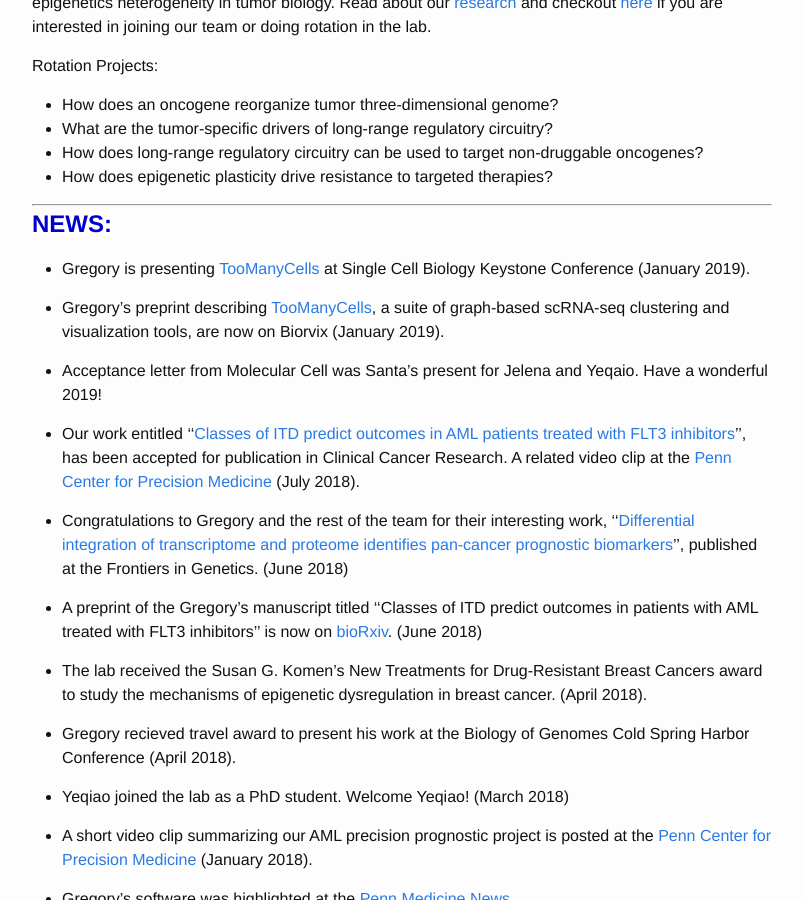
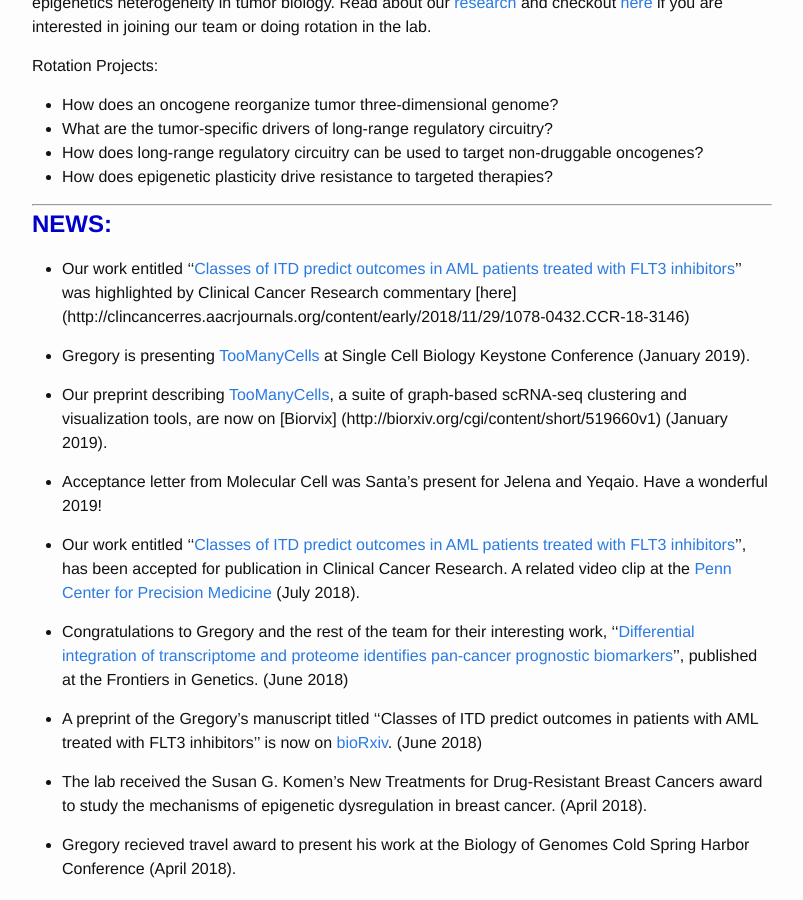
Before and after one commit to faryabib/faryabib.github.io, a Jekyll site: the page built from index.md, in a window 1280 px wide and 900 px high, scrolled down 676 px. Shown: the whole window, without its empty margins (238-1041 px from the left). Built offline with Jekyll 4.4.1, drawn with Linux system fonts in a browser that asks for light colours.

Commit message:
Update index.md

```diff
--- a/index.md
+++ b/index.md
@@ -23,13 +23,15 @@ Rotation Projects:
 ----
 <strong><span style="font-size: 1.5em; font-weight: bold; color: #0000cc; background-color: #ffffff">NEWS:</span><strong>
 
++ Our work entitled ''[Classes of ITD predict outcomes in AML patients treated with FLT3 inhibitors](http://clincancerres.aacrjournals.org/content/early/2018/11/29/1078-0432.CCR-18-0655)'' was highlighted by Clinical Cancer Research commentary [here] (http://clincancerres.aacrjournals.org/content/early/2018/11/29/1078-0432.CCR-18-3146)
+
 + Gregory is presenting [TooManyCells](https://github.com/faryabiLab/too-many-cells) at Single Cell Biology Keystone Conference (January 2019).
 
-+ Gregory's preprint describing [TooManyCells](https://github.com/faryabiLab/too-many-cells), a suite of graph-based scRNA-seq clustering and visualization tools, are now on Biorvix (January 2019).
++ Our preprint describing [TooManyCells](https://github.com/faryabiLab/too-many-cells), a suite of graph-based scRNA-seq clustering and visualization tools, are now on [Biorvix] (http://biorxiv.org/cgi/content/short/519660v1) (January 2019).
 
 + Acceptance letter from Molecular Cell was Santa's present for Jelena and Yeqaio. Have a wonderful 2019!
 
-+ Our work entitled ''[Classes of ITD predict outcomes in AML patients treated with FLT3 inhibitors](http://clincancerres.aacrjournals.org/content/early/2018/09/01/1078-0432.CCR-18-0655)'', has been accepted for publication in Clinical Cancer Research. A related video clip at the [Penn Center for Precision Medicine](https://www.youtube.com/watch?v=vqLXfHXP98A&index=20&list=PLRGEsZTjjo8mLReT4vqHU6cc_d4hn46GV) (July 2018).
++ Our work entitled ''[Classes of ITD predict outcomes in AML patients treated with FLT3 inhibitors](http://clincancerres.aacrjournals.org/content/early/2018/11/29/1078-0432.CCR-18-0655)'', has been accepted for publication in Clinical Cancer Research. A related video clip at the [Penn Center for Precision Medicine](https://www.youtube.com/watch?v=vqLXfHXP98A&index=20&list=PLRGEsZTjjo8mLReT4vqHU6cc_d4hn46GV) (July 2018).
 
 + Congratulations to Gregory and the rest of the team for their interesting work, ''[Differential integration of transcriptome and proteome identifies pan-cancer prognostic biomarkers](https://goo.gl/pvZ4Dn)'', published at the Frontiers in Genetics. (June 2018)
 
```
